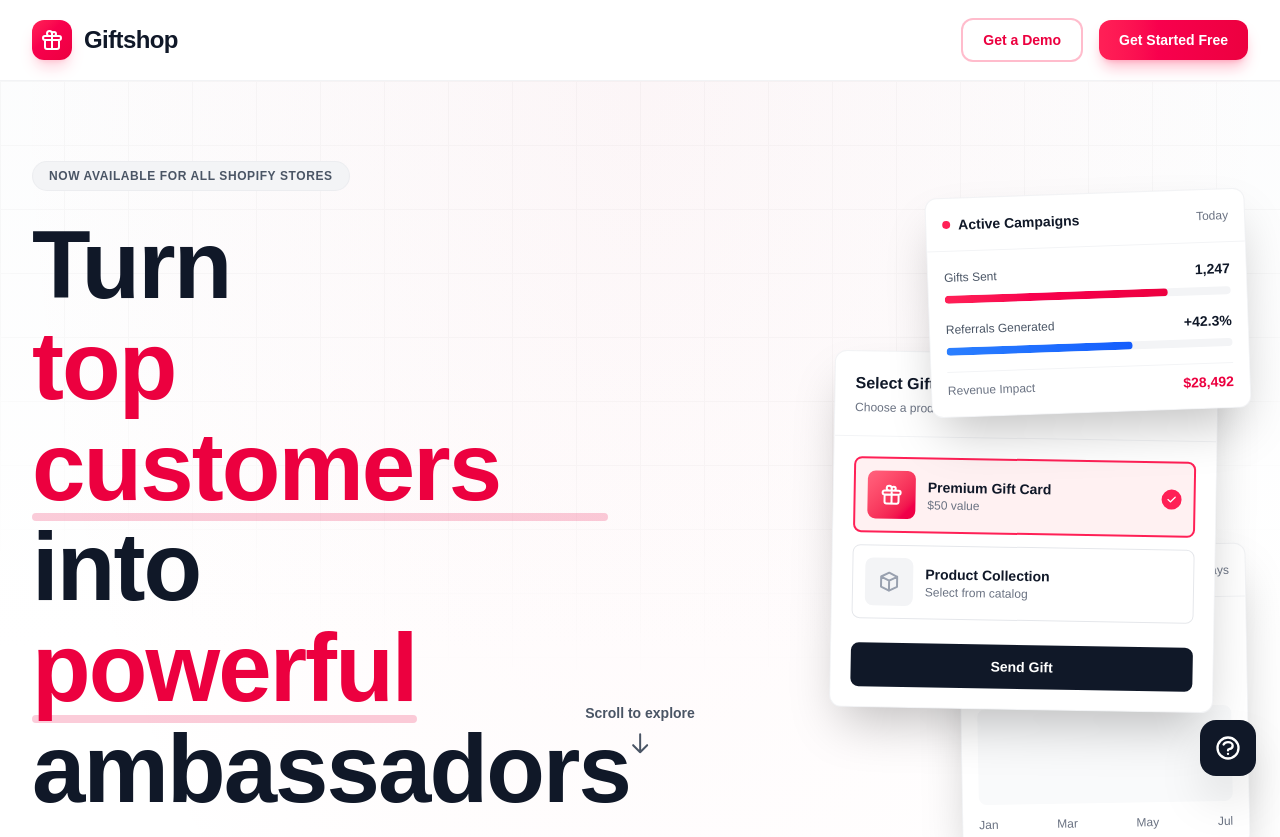
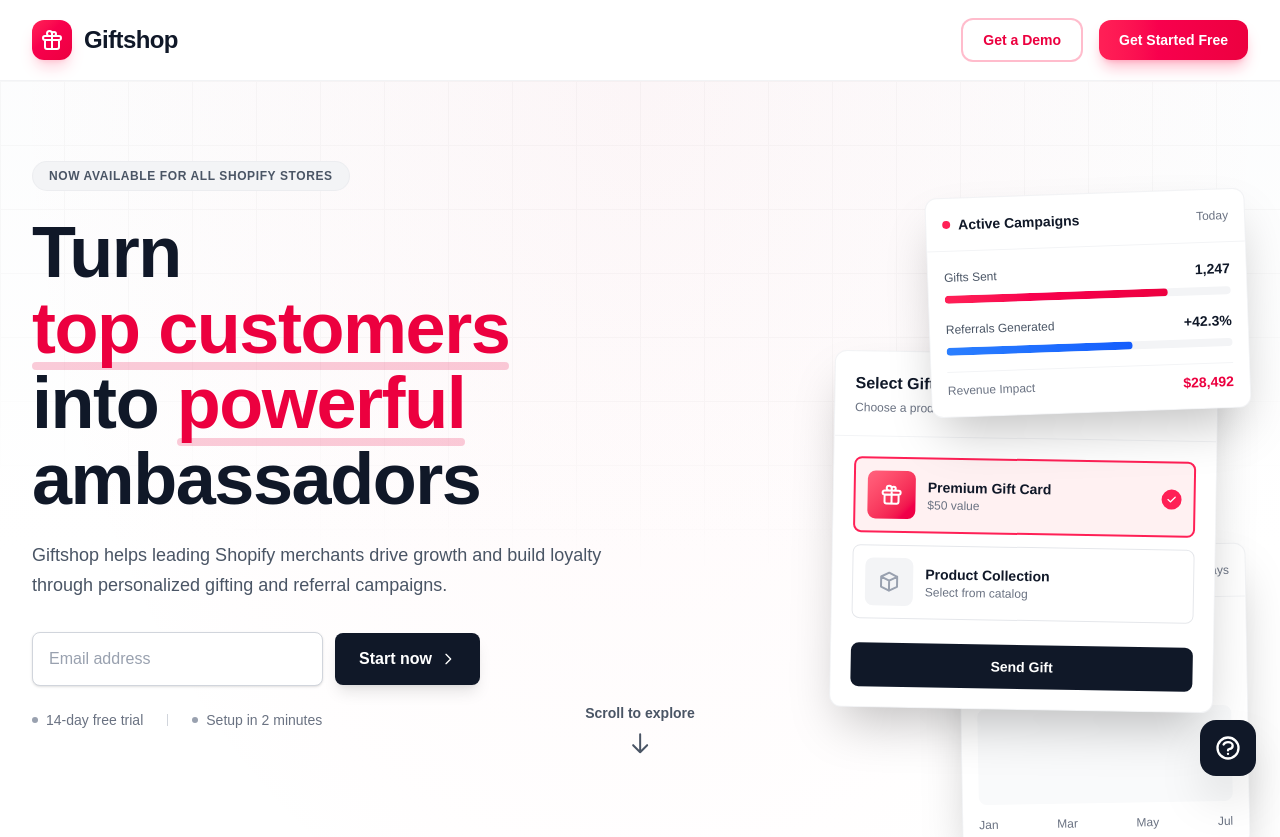
Before and after one commit to giftshop-app/giftshop-site, a Next.js app: page / in a window 1280 px wide. Shown: the top 837 px of the page. Built offline with nearby package versions, Linux system fonts and the light colour scheme.

Commit message:
Reduce text sizes on left column for more aesthetic look

```diff
--- a/app/page.tsx
+++ b/app/page.tsx
@@ -77,7 +77,7 @@ export default function Home() {
               </div>
 
               {/* Main Headline - Stripe typography style */}
-              <h1 className="text-6xl font-bold leading-[1.05] tracking-[-0.02em] text-gray-900 sm:text-7xl lg:text-8xl">
+              <h1 className="text-5xl font-bold leading-[1.05] tracking-[-0.02em] text-gray-900 sm:text-6xl lg:text-7xl">
                 Turn{" "}
                 <span className="relative inline-block text-rose-600">
                   top customers
@@ -92,12 +92,12 @@ export default function Home() {
               </h1>
 
               {/* Subheadline - Stripe style */}
-              <p className="mt-8 text-xl leading-relaxed text-gray-600 max-w-xl">
+              <p className="mt-6 text-lg leading-relaxed text-gray-600 max-w-xl">
                 Giftshop helps leading Shopify merchants drive growth and build loyalty through personalized gifting and referral campaigns.
               </p>
 
               {/* CTA Input - Stripe style */}
-              <div className="mt-10 flex items-center gap-3 max-w-md">
+              <div className="mt-8 flex items-center gap-3 max-w-md">
                 <div className="flex-1 rounded-lg border border-gray-300 bg-white px-4 py-3.5 shadow-sm focus-within:border-gray-400 focus-within:ring-1 focus-within:ring-gray-400">
                   <input
                     type="email"
@@ -114,7 +114,7 @@ export default function Home() {
               </div>
 
               {/* Feature Points - Minimal Stripe style */}
-              <div className="mt-8 flex items-center gap-6 text-sm text-gray-500">
+              <div className="mt-6 flex items-center gap-6 text-sm text-gray-500">
                 <div className="flex items-center gap-2">
                   <div className="h-1.5 w-1.5 rounded-full bg-gray-400"></div>
                   <span>14-day free trial</span>
```
